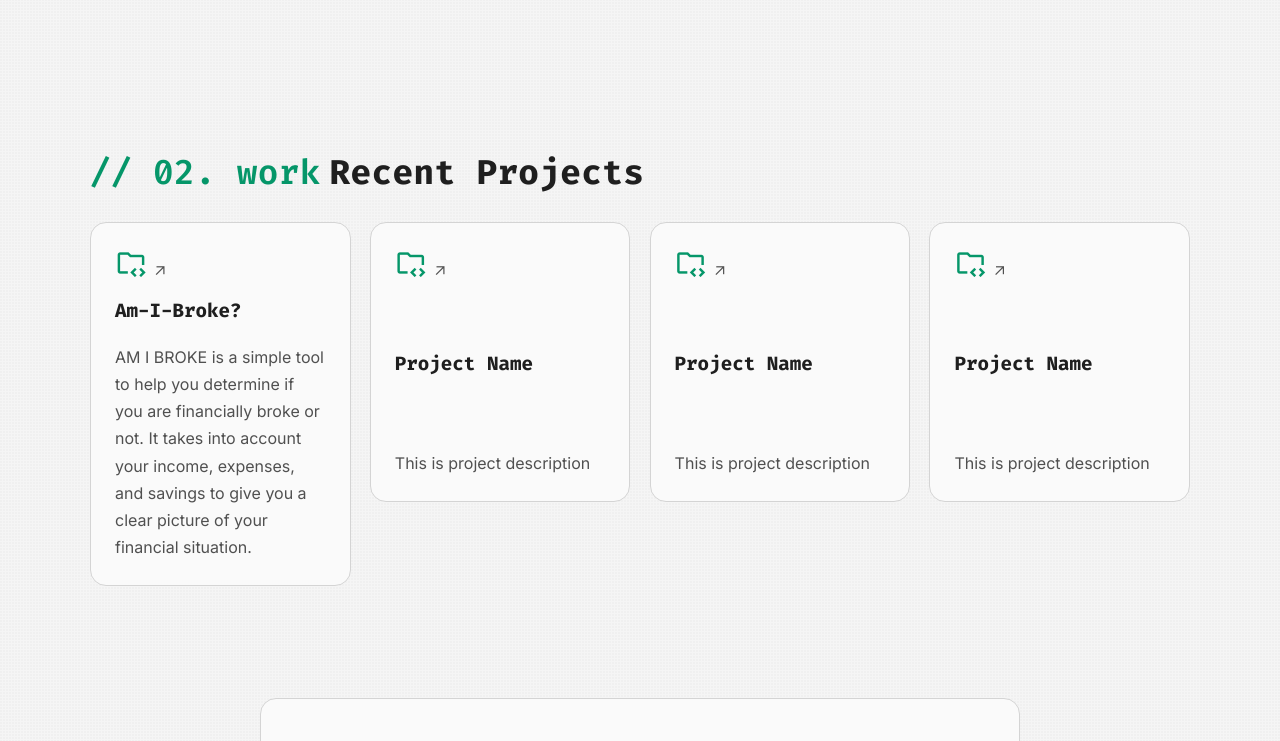
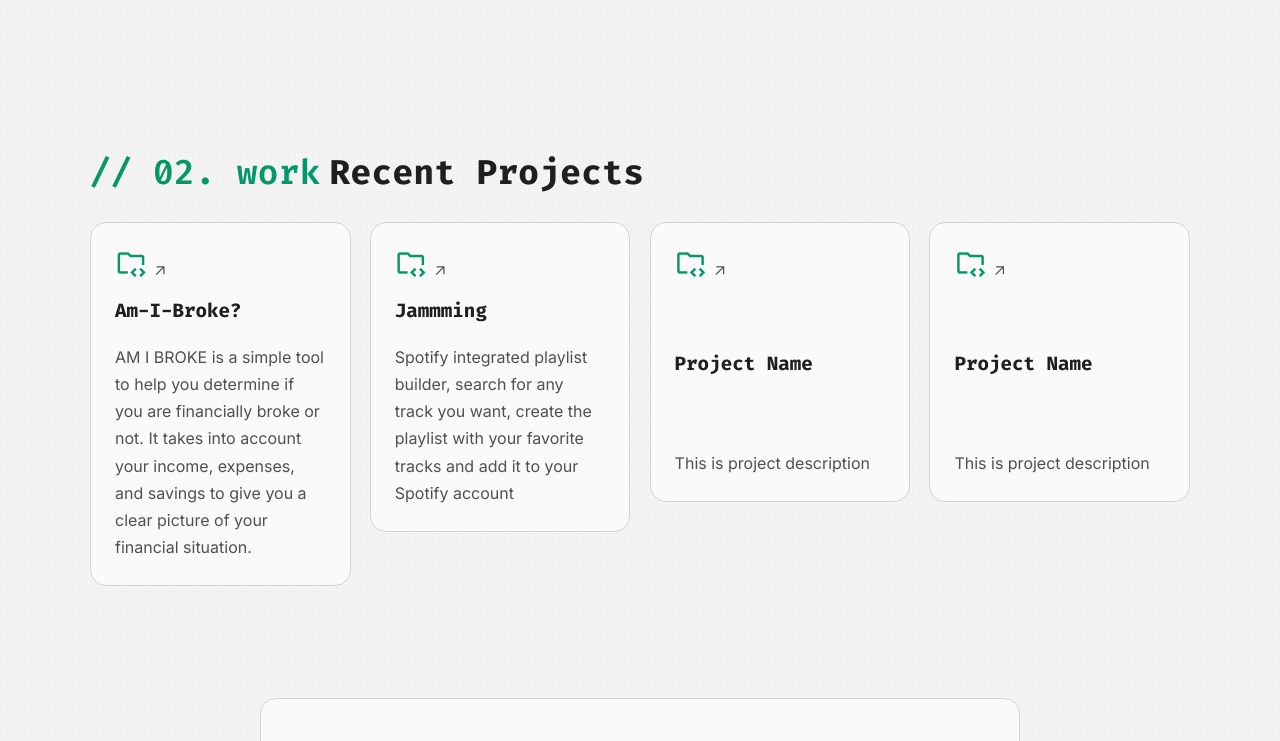
Before and after one commit to Bakura09/myportfolio, a website: page index.html in a window 1280 px wide. Shown: the part 1165-1906 px from the top of the page. Drawn offline with nearby package versions, Linux system fonts and the light colour scheme.

Commit message:
Add React icon and update project link and description for Jammming

```diff
--- a/index.html
+++ b/index.html
@@ -139,6 +139,7 @@
             <i class="fa-brands fa-html5"></i>
             <i class="fa-brands fa-css3-alt"></i>
             <i class="fa-brands fa-square-js"></i>
+            <i class="fa-brands fa-react"></i>
             <i class="fa-brands fa-git"></i>
             <i class="fa-brands fa-github"></i>
           </div>
@@ -178,7 +179,7 @@
               <li>
                 <div class="project-card">
                   <a
-                    href="http://"
+                    href="https://github.com/Bakura09/jamming"
                     target="_blank"
                     rel="noopener noreferrer"
                     class="project-link"
@@ -192,8 +193,12 @@
                       >
                     </div>
                   </a>
-                  <h3 class="card-header">Project Name</h3>
-                  <p class="card-desc">This is project description</p>
+                  <h3 class="card-header">Jammming</h3>
+                  <p class="card-desc">
+                    Spotify integrated playlist builder, search for any track
+                    you want, create the playlist with your favorite tracks and
+                    add it to your Spotify account
+                  </p>
                 </div>
               </li>
               <li>
```
